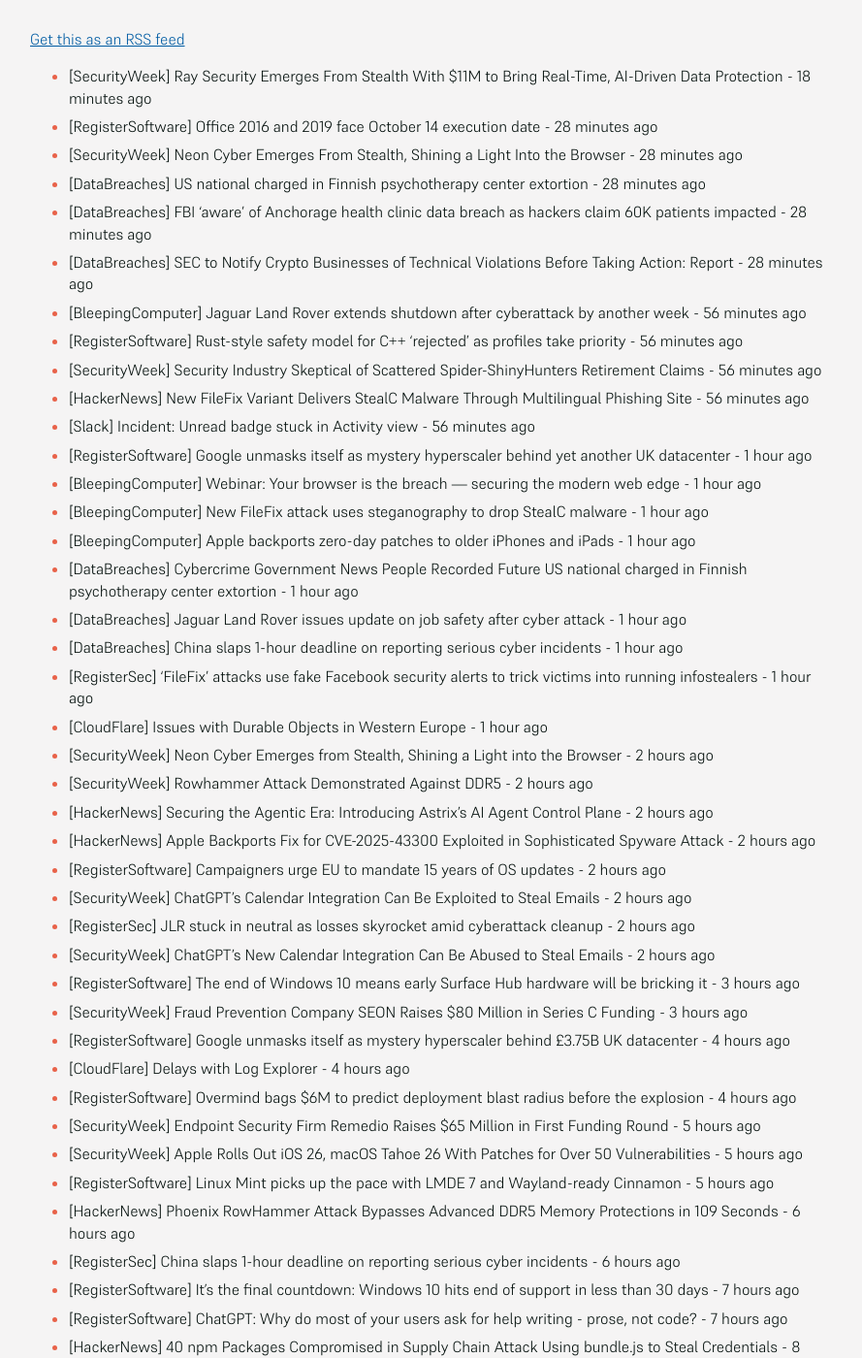
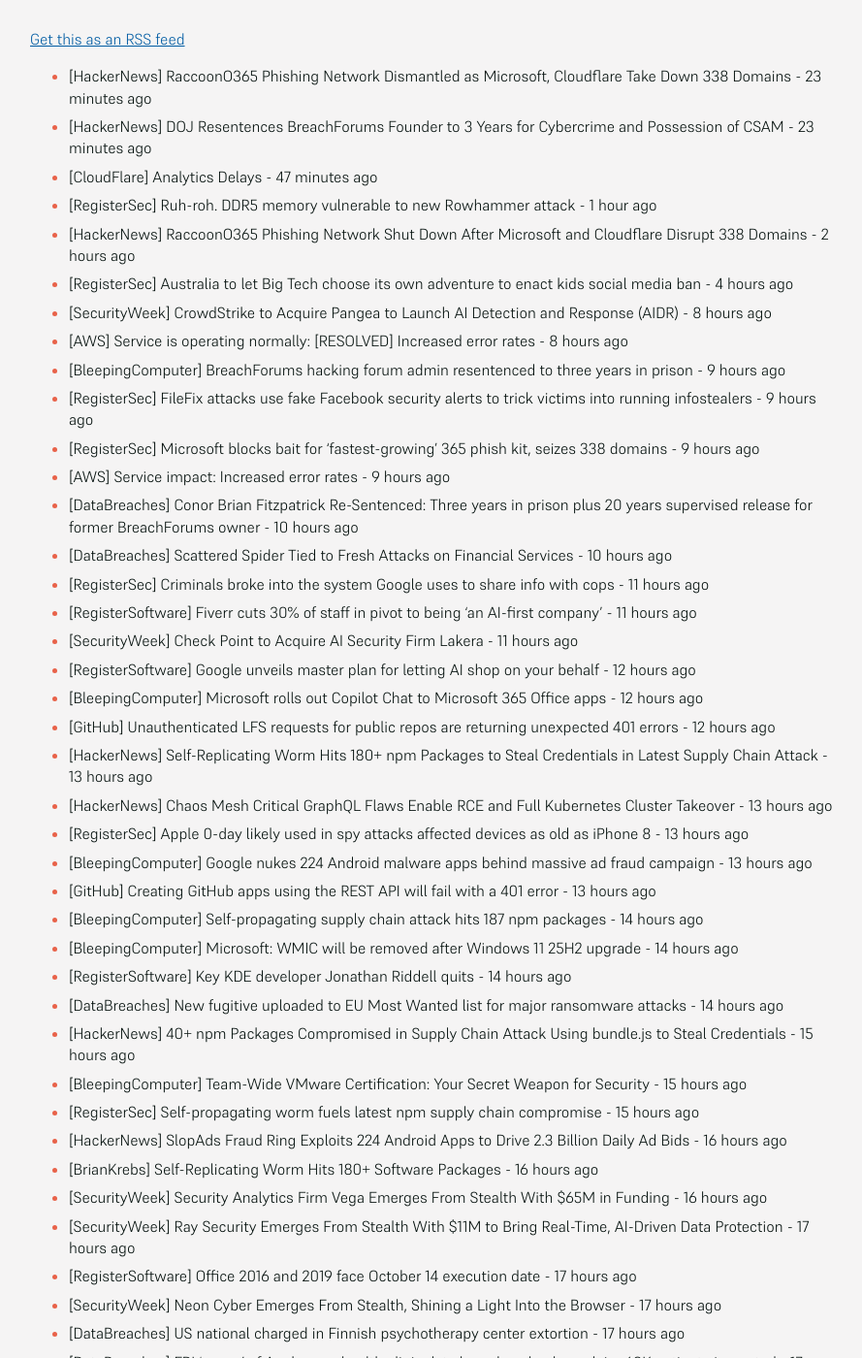
Before and after one commit to SecOpsNews/news, a Jekyll site: the page built from index.md, in a window 1280 px wide and 1400 px high, scrolled down 207 px. Shown: the whole window at 97% size, without its empty margins (193-1082 px from the left). Built offline with Jekyll 4.4.1, drawn with Linux system fonts in a browser that asks for light colours; some of the changed text lies outside the part shown.

Commit message:
New Feed

```diff
--- a/index.md
+++ b/index.md
@@ -9,95 +9,130 @@ description: Latest Updates
 
 <!-- SecOps start -->
 
-- [SecurityWeek] Ray Security Emerges From Stealth With $11M to Bring Real-Time, AI-Driven Data Protection - 18 minutes ago
-- [RegisterSoftware] Office 2016 and 2019 face October 14 execution date - 28 minutes ago
-- [SecurityWeek] Neon Cyber Emerges From Stealth, Shining a Light Into the Browser - 28 minutes ago
-- [DataBreaches] US national charged in Finnish psychotherapy center extortion - 28 minutes ago
-- [DataBreaches] FBI ‘aware’ of Anchorage health clinic data breach as hackers claim 60K patients impacted - 28 minutes ago
-- [DataBreaches] SEC to Notify Crypto Businesses of Technical Violations Before Taking Action: Report - 28 minutes ago
-- [BleepingComputer] Jaguar Land Rover extends shutdown after cyberattack by another week - 56 minutes ago
-- [RegisterSoftware] Rust-style safety model for C++ 'rejected' as profiles take priority - 56 minutes ago
-- [SecurityWeek] Security Industry Skeptical of Scattered Spider-ShinyHunters Retirement Claims - 56 minutes ago
-- [HackerNews] New FileFix Variant Delivers StealC Malware Through Multilingual Phishing Site - 56 minutes ago
-- [Slack] Incident: Unread badge stuck in Activity view - 56 minutes ago
-- [RegisterSoftware] Google unmasks itself as mystery hyperscaler behind yet another UK datacenter - 1 hour ago
-- [BleepingComputer] Webinar: Your browser is the breach — securing the modern web edge - 1 hour ago
-- [BleepingComputer] New FileFix attack uses steganography to drop StealC malware - 1 hour ago
-- [BleepingComputer] Apple backports zero-day patches to older iPhones and iPads - 1 hour ago
-- [DataBreaches] Cybercrime Government News People  Recorded Future US national charged in Finnish psychotherapy center extortion - 1 hour ago
-- [DataBreaches] Jaguar Land Rover issues update on job safety after cyber attack - 1 hour ago
-- [DataBreaches] China slaps 1-hour deadline on reporting serious cyber incidents - 1 hour ago
-- [RegisterSec] 'FileFix' attacks use fake Facebook security alerts to trick victims into running infostealers - 1 hour ago
-- [CloudFlare] Issues with Durable Objects in Western Europe - 1 hour ago
-- [SecurityWeek] Neon Cyber Emerges from Stealth, Shining a Light into the Browser - 2 hours ago
-- [SecurityWeek] Rowhammer Attack Demonstrated Against DDR5 - 2 hours ago
-- [HackerNews] Securing the Agentic Era: Introducing Astrix's AI Agent Control Plane - 2 hours ago
-- [HackerNews] Apple Backports Fix for CVE-2025-43300 Exploited in Sophisticated Spyware Attack - 2 hours ago
-- [RegisterSoftware] Campaigners urge EU to mandate 15 years of OS updates - 2 hours ago
-- [SecurityWeek] ChatGPT’s Calendar Integration Can Be Exploited to Steal Emails - 2 hours ago
-- [RegisterSec] JLR stuck in neutral as losses skyrocket amid cyberattack cleanup - 2 hours ago
-- [SecurityWeek] ChatGPT’s New Calendar Integration Can Be Abused to Steal Emails - 2 hours ago
-- [RegisterSoftware] The end of Windows 10 means early Surface Hub hardware will be bricking it - 3 hours ago
-- [SecurityWeek] Fraud Prevention Company SEON Raises $80 Million in Series C Funding - 3 hours ago
-- [RegisterSoftware] Google unmasks itself as mystery hyperscaler behind £3.75B UK datacenter - 4 hours ago
-- [CloudFlare] Delays with Log Explorer - 4 hours ago
-- [RegisterSoftware] Overmind bags $6M to predict deployment blast radius before the explosion - 4 hours ago
-- [SecurityWeek] Endpoint Security Firm Remedio Raises $65 Million in First Funding Round - 5 hours ago
-- [SecurityWeek] Apple Rolls Out iOS 26, macOS Tahoe 26 With Patches for Over 50 Vulnerabilities - 5 hours ago
-- [RegisterSoftware] Linux Mint picks up the pace with LMDE 7 and Wayland-ready Cinnamon - 5 hours ago
-- [HackerNews] Phoenix RowHammer Attack Bypasses Advanced DDR5 Memory Protections in 109 Seconds - 6 hours ago
-- [RegisterSec] China slaps 1-hour deadline on reporting serious cyber incidents - 6 hours ago
-- [RegisterSoftware] It's the final countdown: Windows 10 hits end of support in less than 30 days - 7 hours ago
-- [RegisterSoftware] ChatGPT: Why do most of your users ask for help writing - prose, not code? - 7 hours ago
-- [HackerNews] 40 npm Packages Compromised in Supply Chain Attack Using bundle.js to Steal Credentials - 8 hours ago
-- [FullDisclosure] APPLE-SA-09-15-2025-10 visionOS 26 - 9 hours ago
-- [FullDisclosure] APPLE-SA-09-15-2025-11 Safari 26 - 9 hours ago
-- [FullDisclosure] APPLE-SA-09-15-2025-12 Xcode 26 - 9 hours ago
-- [FullDisclosure] APPLE-SA-09-15-2025-7 macOS Sonoma 14.8 - 9 hours ago
-- [FullDisclosure] APPLE-SA-09-15-2025-8 tvOS 26 - 9 hours ago
-- [FullDisclosure] APPLE-SA-09-15-2025-9 watchOS 26 - 9 hours ago
-- [FullDisclosure] libwmf v0.2.13 Integer Overflow in libwmf Left-Shift Operations (wmf.c, fig.c, svg.c) - 9 hours ago
-- [FullDisclosure] APPLE-SA-09-15-2025-1 iOS 26 and iPadOS 26 - 9 hours ago
-- [FullDisclosure] APPLE-SA-09-15-2025-2 iOS 18.7 and iPadOS 18.7 - 9 hours ago
-- [FullDisclosure] APPLE-SA-09-15-2025-3 iOS 16.7.12 and iPadOS 16.7.12 - 9 hours ago
-- [FullDisclosure] APPLE-SA-09-15-2025-4 iOS 15.8.5 and iPadOS 15.8.5 - 9 hours ago
-- [FullDisclosure] APPLE-SA-09-15-2025-5 macOS Tahoe 26 - 9 hours ago
-- [FullDisclosure] APPLE-SA-09-15-2025-6 macOS Sequoia 15.7 - 9 hours ago
-- [FullDisclosure] libvips v8.18.0 Function Pointer Type Confusion in libvips	Callback Dispatch - 10 hours ago
-- [FullDisclosure] CHMLIB 0.40a Integer Overflow in LZX Decompression of CHMLib - 10 hours ago
-- [FullDisclosure] CHMLib 0.40a Integer Overflow in _unmarshal_int32 / _unmarshal_uint32 During CHM Header Parsing - 10 hours ago
-- [FullDisclosure] libicns v0.8.1 Out-of-Bounds Read in libicns icns_family.c when parsing malformed .icns files - 10 hours ago
-- [FullDisclosure] gbsplay 0.0.100-18 Heap Buffer Overflow in update_status_on_subsong_change in gbsplay - 10 hours ago
-- [FullDisclosure] Re: [FD]	Apple’s A17 Pro Chip: Critical Flaw Causes Dual Subsystem Failure & Forensic Log Loss - 10 hours ago
-- [FullDisclosure] SEC Consult SA-20250911-0 :: Unauthenticated SQL Injection Vulnerability in Shibboleth Service Provider (SP) (ODBC interface) - 10 hours ago
-- [FullDisclosure] libicns v0.8.1 Heap Buffer Overflow in libicns ICNS Parsing	(icns2png) - 10 hours ago
-- [FullDisclosure] libicns v0.8.1 Signed Integer Overflow in libicns during .icns	file parsing - 10 hours ago
-- [DataBreaches] Former Defense Contractor Sentenced to Over 10 Years in Prison for Attempted Espionage - 11 hours ago
-- [BleepingComputer] OpenAI's new GPT-5 Codex model takes on Claude Code - 12 hours ago
-- [HIBP] Miljödata - 870,108 breached accounts - 12 hours ago
-- [BleepingComputer] Google confirms fraudulent account created in law enforcement portal - 14 hours ago
-- [RegisterSoftware] Even fantasy money can buy a lot of power – just ask Larry Ellison - 15 hours ago
-- [CloudFlare] Workers API errors - 15 hours ago
-- [DataBreaches] Hackers claim access to law enforcement portals, but do they really have access? - 16 hours ago
-- [DataBreaches] Update: Kering confirms Gucci and other brands hacked; claims no conversations with hackers? - 16 hours ago
-- [BleepingComputer] Google confirms hackers gained access to law enforcement portal - 17 hours ago
-- [RegisterSec] Careless engineer stored recovery codes in plaintext, got whole org pwned - 18 hours ago
-- [HackerNews] Mustang Panda Deploys SnakeDisk USB Worm to Deliver Yokai Backdoor on Thailand IPs - 19 hours ago
-- [SecurityWeek] Zero Trust Is 15 Years Old — Why Full Adoption Is Worth the Struggle - 19 hours ago
-- [SecurityWeek] 689,000 Affected by Insider Breach at FinWise Bank - 19 hours ago
-- [BleepingComputer] New Phoenix attack bypasses Rowhammer defenses in DDR5 memory - 19 hours ago
-- [BleepingComputer] FinWise insider breach impacts 689K American First Finance customers - 19 hours ago
-- [CloudFlare] Increase in connectivity errors for Private Relay, Zero Trust Secure Web Gateway, and WARP - 19 hours ago
-- [RegisterSoftware] Half of tech firms plotting restructures as AI hype bites - 20 hours ago
-- [BleepingComputer] Microsoft: Exchange 2016 and 2019 reach end of support in 30 days - 20 hours ago
-- [BleepingComputer] Microsoft to force install the Microsoft 365 Copilot app in October - 21 hours ago
-- [IT Governance] 3 ISO 27001:2022 Controls That Help Secure Your Cloud Services - 22 hours ago
-- [RegisterSoftware] 'Powerful but dangerous' full MCP support beta for ChatGPT arrives - 22 hours ago
-- [RegisterSec] Security begins with visibility: How IGA brings hidden access risks to light - 22 hours ago
-- [SecurityWeek] Silent Push Raises $10 Million for Threat Intelligence Platform - 23 hours ago
-- [IT Governance] How ISO 27001 Helps You Comply With DORA - 23 hours ago
-- [RegisterSoftware] Dirac audio glitch finally silenced in Windows 11 24H2 - 23 hours ago
-- [BleepingComputer] Stop waiting on NVD — get real-time vulnerability alerts now - 23 hours ago
+- [HackerNews] RaccoonO365 Phishing Network Dismantled as Microsoft, Cloudflare Take Down 338 Domains - 23 minutes ago
+- [HackerNews] DOJ Resentences BreachForums Founder to 3 Years for Cybercrime and Possession of CSAM - 23 minutes ago
+- [CloudFlare] Analytics Delays - 47 minutes ago
+- [RegisterSec] Ruh-roh. DDR5 memory vulnerable to new Rowhammer attack - 1 hour ago
+- [HackerNews] RaccoonO365 Phishing Network Shut Down After Microsoft and Cloudflare Disrupt 338 Domains - 2 hours ago
+- [RegisterSec] Australia to let Big Tech choose its own adventure to enact kids social media ban - 4 hours ago
+- [SecurityWeek] CrowdStrike to Acquire Pangea to Launch AI Detection and Response (AIDR) - 8 hours ago
+- [AWS] Service is operating normally: [RESOLVED] Increased error rates - 8 hours ago
+- [BleepingComputer] BreachForums hacking forum admin resentenced to three years in prison - 9 hours ago
+- [RegisterSec] FileFix attacks use fake Facebook security alerts to trick victims into running infostealers - 9 hours ago
+- [RegisterSec] Microsoft blocks bait for ‘fastest-growing’ 365 phish kit, seizes 338 domains - 9 hours ago
+- [AWS] Service impact: Increased error rates - 9 hours ago
+- [DataBreaches] Conor Brian Fitzpatrick Re-Sentenced: Three years in prison plus 20 years supervised release for former BreachForums owner - 10 hours ago
+- [DataBreaches] Scattered Spider Tied to Fresh Attacks on Financial Services - 10 hours ago
+- [RegisterSec] Criminals broke into the system Google uses to share info with cops - 11 hours ago
+- [RegisterSoftware] Fiverr cuts 30% of staff in pivot to being 'an AI-first company' - 11 hours ago
+- [SecurityWeek] Check Point to Acquire AI Security Firm Lakera - 11 hours ago
+- [RegisterSoftware] Google unveils master plan for letting AI shop on your behalf - 12 hours ago
+- [BleepingComputer] Microsoft rolls out Copilot Chat to Microsoft 365 Office apps - 12 hours ago
+- [GitHub] Unauthenticated LFS requests for public repos are returning unexpected 401 errors - 12 hours ago
+- [HackerNews] Self-Replicating Worm Hits 180+ npm Packages to Steal Credentials in Latest Supply Chain Attack - 13 hours ago
+- [HackerNews] Chaos Mesh Critical GraphQL Flaws Enable RCE and Full Kubernetes Cluster Takeover - 13 hours ago
+- [RegisterSec] Apple 0-day likely used in spy attacks affected devices as old as iPhone 8 - 13 hours ago
+- [BleepingComputer] Google nukes 224 Android malware apps behind massive ad fraud campaign - 13 hours ago
+- [GitHub] Creating GitHub apps using the REST API will fail with a 401 error - 13 hours ago
+- [BleepingComputer] Self-propagating supply chain attack hits 187 npm packages - 14 hours ago
+- [BleepingComputer] Microsoft: WMIC will be removed after Windows 11 25H2 upgrade - 14 hours ago
+- [RegisterSoftware] Key KDE developer Jonathan Riddell quits - 14 hours ago
+- [DataBreaches] New fugitive uploaded to EU Most Wanted list for major ransomware attacks - 14 hours ago
+- [HackerNews] 40+ npm Packages Compromised in Supply Chain Attack Using bundle.js to Steal Credentials - 15 hours ago
+- [BleepingComputer] Team-Wide VMware Certification: Your Secret Weapon for Security - 15 hours ago
+- [RegisterSec] Self-propagating worm fuels latest npm supply chain compromise - 15 hours ago
+- [HackerNews] SlopAds Fraud Ring Exploits 224 Android Apps to Drive 2.3 Billion Daily Ad Bids - 16 hours ago
+- [BrianKrebs] Self-Replicating Worm Hits 180+ Software Packages - 16 hours ago
+- [SecurityWeek] Security Analytics Firm Vega Emerges From Stealth With $65M in Funding - 16 hours ago
+- [SecurityWeek] Ray Security Emerges From Stealth With $11M to Bring Real-Time, AI-Driven Data Protection - 17 hours ago
+- [RegisterSoftware] Office 2016 and 2019 face October 14 execution date - 17 hours ago
+- [SecurityWeek] Neon Cyber Emerges From Stealth, Shining a Light Into the Browser - 17 hours ago
+- [DataBreaches] US national charged in Finnish psychotherapy center extortion - 17 hours ago
+- [DataBreaches] FBI ‘aware’ of Anchorage health clinic data breach as hackers claim 60K patients impacted - 17 hours ago
+- [DataBreaches] SEC to Notify Crypto Businesses of Technical Violations Before Taking Action: Report - 17 hours ago
+- [BleepingComputer] Jaguar Land Rover extends shutdown after cyberattack by another week - 17 hours ago
+- [RegisterSoftware] Rust-style safety model for C++ 'rejected' as profiles take priority - 17 hours ago
+- [SecurityWeek] Security Industry Skeptical of Scattered Spider-ShinyHunters Retirement Claims - 17 hours ago
+- [HackerNews] New FileFix Variant Delivers StealC Malware Through Multilingual Phishing Site - 17 hours ago
+- [Slack] Incident: Unread badge stuck in Activity view - 17 hours ago
+- [RegisterSoftware] Google unmasks itself as mystery hyperscaler behind yet another UK datacenter - 18 hours ago
+- [BleepingComputer] Webinar: Your browser is the breach — securing the modern web edge - 18 hours ago
+- [BleepingComputer] New FileFix attack uses steganography to drop StealC malware - 18 hours ago
+- [BleepingComputer] Apple backports zero-day patches to older iPhones and iPads - 18 hours ago
+- [DataBreaches] Cybercrime Government News People  Recorded Future US national charged in Finnish psychotherapy center extortion - 18 hours ago
+- [DataBreaches] Jaguar Land Rover issues update on job safety after cyber attack - 18 hours ago
+- [DataBreaches] China slaps 1-hour deadline on reporting serious cyber incidents - 18 hours ago
+- [RegisterSec] 'FileFix' attacks use fake Facebook security alerts to trick victims into running infostealers - 18 hours ago
+- [CloudFlare] Issues with Durable Objects in Western Europe - 18 hours ago
+- [SecurityWeek] Neon Cyber Emerges from Stealth, Shining a Light into the Browser - 19 hours ago
+- [SecurityWeek] Rowhammer Attack Demonstrated Against DDR5 - 19 hours ago
+- [HackerNews] Securing the Agentic Era: Introducing Astrix's AI Agent Control Plane - 19 hours ago
+- [HackerNews] Apple Backports Fix for CVE-2025-43300 Exploited in Sophisticated Spyware Attack - 19 hours ago
+- [RegisterSoftware] Campaigners urge EU to mandate 15 years of OS updates - 19 hours ago
+- [SecurityWeek] ChatGPT’s Calendar Integration Can Be Exploited to Steal Emails - 19 hours ago
+- [RegisterSec] JLR stuck in neutral as losses skyrocket amid cyberattack cleanup - 19 hours ago
+- [SecurityWeek] ChatGPT’s New Calendar Integration Can Be Abused to Steal Emails - 19 hours ago
+- [RegisterSoftware] The end of Windows 10 means early Surface Hub hardware will be bricking it - 20 hours ago
+- [SecurityWeek] Fraud Prevention Company SEON Raises $80 Million in Series C Funding - 20 hours ago
+- [RegisterSoftware] Google unmasks itself as mystery hyperscaler behind £3.75B UK datacenter - 21 hours ago
+- [CloudFlare] Delays with Log Explorer - 21 hours ago
+- [RegisterSoftware] Overmind bags $6M to predict deployment blast radius before the explosion - 21 hours ago
+- [SecurityWeek] Endpoint Security Firm Remedio Raises $65 Million in First Funding Round - 22 hours ago
+- [SecurityWeek] Apple Rolls Out iOS 26, macOS Tahoe 26 With Patches for Over 50 Vulnerabilities - 22 hours ago
+- [RegisterSoftware] Linux Mint picks up the pace with LMDE 7 and Wayland-ready Cinnamon - 22 hours ago
+- [HackerNews] Phoenix RowHammer Attack Bypasses Advanced DDR5 Memory Protections in 109 Seconds - 23 hours ago
+- [RegisterSec] China slaps 1-hour deadline on reporting serious cyber incidents - 23 hours ago
+- [RegisterSoftware] It's the final countdown: Windows 10 hits end of support in less than 30 days - 1 day ago
+- [RegisterSoftware] ChatGPT: Why do most of your users ask for help writing - prose, not code? - 1 day ago
+- [HackerNews] 40 npm Packages Compromised in Supply Chain Attack Using bundle.js to Steal Credentials - 1 day ago
+- [FullDisclosure] APPLE-SA-09-15-2025-10 visionOS 26 - 1 day ago
+- [FullDisclosure] APPLE-SA-09-15-2025-11 Safari 26 - 1 day ago
+- [FullDisclosure] APPLE-SA-09-15-2025-12 Xcode 26 - 1 day ago
+- [FullDisclosure] APPLE-SA-09-15-2025-7 macOS Sonoma 14.8 - 1 day ago
+- [FullDisclosure] APPLE-SA-09-15-2025-8 tvOS 26 - 1 day ago
+- [FullDisclosure] APPLE-SA-09-15-2025-9 watchOS 26 - 1 day ago
+- [FullDisclosure] libwmf v0.2.13 Integer Overflow in libwmf Left-Shift Operations (wmf.c, fig.c, svg.c) - 1 day ago
+- [FullDisclosure] APPLE-SA-09-15-2025-1 iOS 26 and iPadOS 26 - 1 day ago
+- [FullDisclosure] APPLE-SA-09-15-2025-2 iOS 18.7 and iPadOS 18.7 - 1 day ago
+- [FullDisclosure] APPLE-SA-09-15-2025-3 iOS 16.7.12 and iPadOS 16.7.12 - 1 day ago
+- [FullDisclosure] APPLE-SA-09-15-2025-4 iOS 15.8.5 and iPadOS 15.8.5 - 1 day ago
+- [FullDisclosure] APPLE-SA-09-15-2025-5 macOS Tahoe 26 - 1 day ago
+- [FullDisclosure] APPLE-SA-09-15-2025-6 macOS Sequoia 15.7 - 1 day ago
+- [FullDisclosure] libvips v8.18.0 Function Pointer Type Confusion in libvips	Callback Dispatch - 1 day ago
+- [FullDisclosure] CHMLIB 0.40a Integer Overflow in LZX Decompression of CHMLib - 1 day ago
+- [FullDisclosure] CHMLib 0.40a Integer Overflow in _unmarshal_int32 / _unmarshal_uint32 During CHM Header Parsing - 1 day ago
+- [FullDisclosure] libicns v0.8.1 Out-of-Bounds Read in libicns icns_family.c when parsing malformed .icns files - 1 day ago
+- [FullDisclosure] gbsplay 0.0.100-18 Heap Buffer Overflow in update_status_on_subsong_change in gbsplay - 1 day ago
+- [FullDisclosure] Re: [FD]	Apple’s A17 Pro Chip: Critical Flaw Causes Dual Subsystem Failure & Forensic Log Loss - 1 day ago
+- [FullDisclosure] SEC Consult SA-20250911-0 :: Unauthenticated SQL Injection Vulnerability in Shibboleth Service Provider (SP) (ODBC interface) - 1 day ago
+- [FullDisclosure] libicns v0.8.1 Heap Buffer Overflow in libicns ICNS Parsing	(icns2png) - 1 day ago
+- [FullDisclosure] libicns v0.8.1 Signed Integer Overflow in libicns during .icns	file parsing - 1 day ago
+- [DataBreaches] Former Defense Contractor Sentenced to Over 10 Years in Prison for Attempted Espionage - 1 day ago
+- [BleepingComputer] OpenAI's new GPT-5 Codex model takes on Claude Code - 1 day ago
+- [HIBP] Miljödata - 870,108 breached accounts - 1 day ago
+- [BleepingComputer] Google confirms fraudulent account created in law enforcement portal - 1 day ago
+- [RegisterSoftware] Even fantasy money can buy a lot of power – just ask Larry Ellison - 1 day ago
+- [CloudFlare] Workers API errors - 1 day ago
+- [DataBreaches] Hackers claim access to law enforcement portals, but do they really have access? - 1 day ago
+- [DataBreaches] Update: Kering confirms Gucci and other brands hacked; claims no conversations with hackers? - 1 day ago
+- [BleepingComputer] Google confirms hackers gained access to law enforcement portal - 1 day ago
+- [RegisterSec] Careless engineer stored recovery codes in plaintext, got whole org pwned - 1 day ago
+- [HackerNews] Mustang Panda Deploys SnakeDisk USB Worm to Deliver Yokai Backdoor on Thailand IPs - 1 day ago
+- [SecurityWeek] Zero Trust Is 15 Years Old — Why Full Adoption Is Worth the Struggle - 1 day ago
+- [SecurityWeek] 689,000 Affected by Insider Breach at FinWise Bank - 1 day ago
+- [BleepingComputer] New Phoenix attack bypasses Rowhammer defenses in DDR5 memory - 1 day ago
+- [BleepingComputer] FinWise insider breach impacts 689K American First Finance customers - 1 day ago
+- [CloudFlare] Increase in connectivity errors for Private Relay, Zero Trust Secure Web Gateway, and WARP - 1 day ago
+- [RegisterSoftware] Half of tech firms plotting restructures as AI hype bites - 1 day ago
+- [BleepingComputer] Microsoft: Exchange 2016 and 2019 reach end of support in 30 days - 1 day ago
+- [BleepingComputer] Microsoft to force install the Microsoft 365 Copilot app in October - 1 day ago
+- [IT Governance] 3 ISO 27001:2022 Controls That Help Secure Your Cloud Services - 1 day ago
+- [RegisterSoftware] 'Powerful but dangerous' full MCP support beta for ChatGPT arrives - 1 day ago
+- [RegisterSec] Security begins with visibility: How IGA brings hidden access risks to light - 1 day ago
+- [SecurityWeek] Silent Push Raises $10 Million for Threat Intelligence Platform - 1 day ago
+- [IT Governance] How ISO 27001 Helps You Comply With DORA - 1 day ago
+- [RegisterSoftware] Dirac audio glitch finally silenced in Windows 11 24H2 - 1 day ago
+- [BleepingComputer] Stop waiting on NVD — get real-time vulnerability alerts now - 1 day ago
 - [RegisterSoftware] Even fantasy money can buy a lot of power, just ask Larry Ellison - 1 day ago
 - [BleepingComputer] Microsoft fixes Windows 11 audio issues confirmed in December - 1 day ago
 - [DataBreaches] Ex-WhatsApp cybersecurity executive says Meta endangered billions of users in new suit - 1 day ago
@@ -119,13 +154,7 @@ description: Latest Updates
 - [RegisterSec] UK Lords take aim at Ofcom's 'child-protection' upgrades to Online Safety Act - 1 day ago
 - [HackerNews] AI-Powered Villager Pen Testing Tool Hits 11,000 PyPI Downloads Amid Abuse Concerns - 1 day ago
 - [SecurityWeek] Samsung Patches Zero-Day Exploited Against Android Users - 1 day ago
-- [RegisterSoftware] After deleting a web server, I started checking what I typed before hitting 'Enter' - 1 day ago
-- [HackerNews] HiddenGh0st, Winos and kkRAT Exploit SEO, GitHub Pages in Chinese Malware Attacks - 1 day ago
-- [RegisterSoftware] Open source Cloud Hypervisor adds (maybe futile) no-AI-code policy - 1 day ago
-- [RegisterSec] Cyber-scam camp operators shift operations to vulnerable countries as sanctions strike - 1 day ago
-- [RegisterSec] 15 ransomware gangs ‘go dark’ to enjoy 'golden parachutes' - 1 day ago
-- [BleepingComputer] FBI warns of UNC6040, UNC6395 hackers stealing Salesforce data - 1 day ago
-- [BleepingComputer] New VoidProxy phishing service targets Microsoft 365, Google accounts - 1 day ago
+- [RegisterSoftware] After deleting a web server, I started checking what I typed before hitting 'Enter' - 2 days ago
 - [DataBreaches] Russian-linked hackers appear to have launched a crippling cyberattack on Western New Mexico University - 4 months ago
 - [DataBreaches] SK Telecom vows to take full responsibility for damage from recent data leak - 4 months ago
 - [HackerNews] Storm-1977 Hits Education Clouds with AzureChecker, Deploys 200+ Crypto Mining Containers - 4 months ago
```
